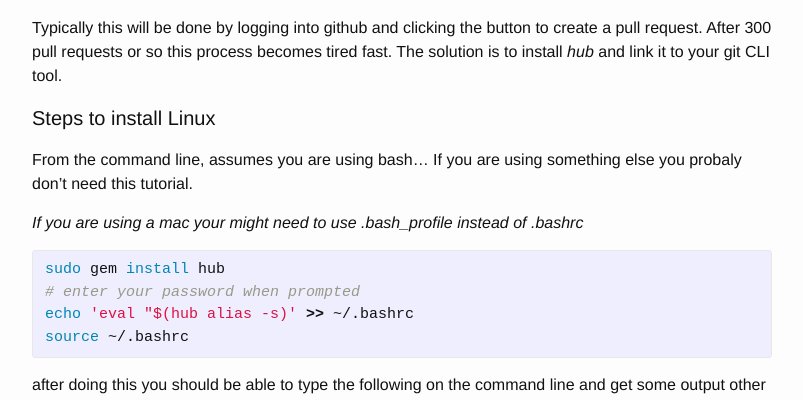
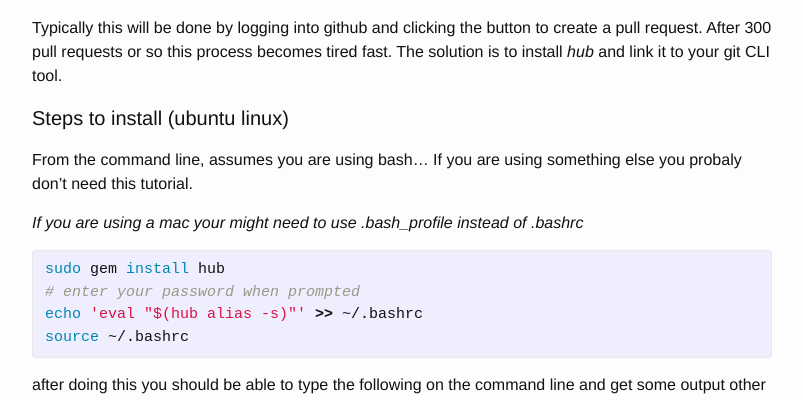
Before and after one commit to johnnyiller/johnnyiller.github.io, a Jekyll site: the page built from _posts/2015-8-26-quick-guide-to-github-team-workflow.markdown, in a window 1280 px wide and 900 px high, scrolled down 949 px. Shown: the part 153-553 px from the top of the window, without its empty margins (238-1041 px from the left). Built offline with Jekyll 4.4.1, drawn with Linux system fonts in a browser that asks for light colours; comment, search, counter and statistics services are not loaded.

Commit message:
fixing typo

```diff
--- a/_posts/2015-8-26-quick-guide-to-github-team-workflow.markdown
+++ b/_posts/2015-8-26-quick-guide-to-github-team-workflow.markdown
@@ -35,7 +35,7 @@
 Typically this will be done by logging into github and clicking the button to create a pull request.  After 300 pull requests or so this process becomes tired fast.  The solution is to install *hub* and link it to your git CLI tool.
 
 
-#### Steps to install Linux
+#### Steps to install (ubuntu linux)
 
 From the command line, assumes you are using bash... If you are using something else you probaly don't need this tutorial.
 
@@ -44,7 +44,7 @@
 {% highlight bash %}
 sudo gem install hub
 # enter your password when prompted
-echo 'eval "$(hub alias -s)' >> ~/.bashrc
+echo 'eval "$(hub alias -s)"' >> ~/.bashrc
 source ~/.bashrc
 {% endhighlight %}
 
```
